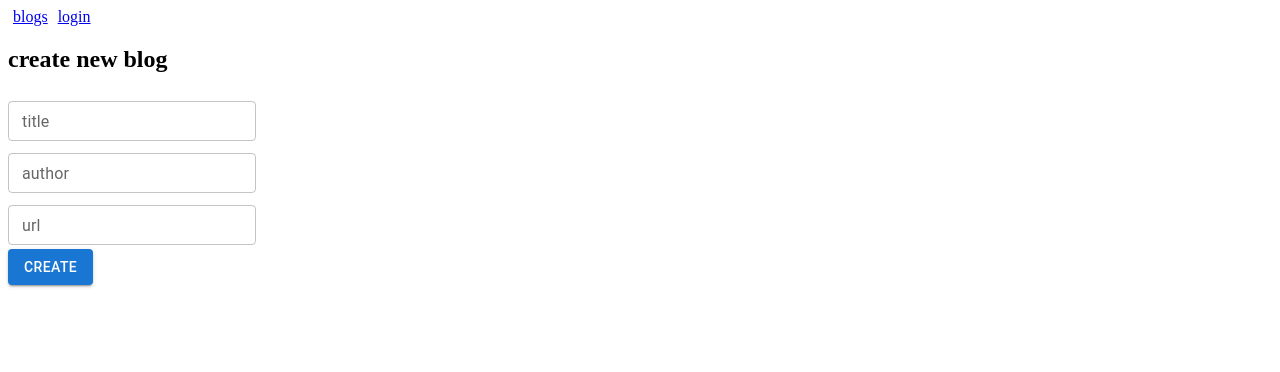
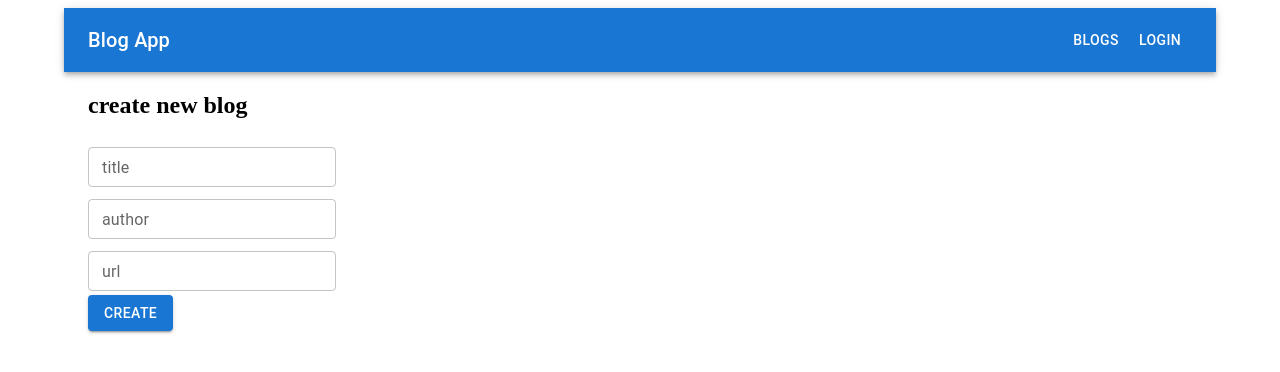
Before and after one commit to a-kuzmych/full-stack-open, a React (Vite) app in the folder part5/bloglist-frontend/: page /create in a window 1280 px wide. Shown: the top 372 px of the page. Built offline with nearby package versions, Linux system fonts and the light colour scheme; no server answers.

Commit message:
complete exercise 5.30

```diff
--- a/part5/bloglist-frontend/src/App.jsx
+++ b/part5/bloglist-frontend/src/App.jsx
@@ -8,6 +8,7 @@ import {
   useNavigate,
 } from "react-router-dom";
 import "../index.css";
+import { Container, AppBar, Toolbar, Typography, Button } from "@mui/material";
 import Bloglist from "./components/Bloglist";
 import Blog from "./components/Blog";
 import LoginForm from "./components/LoginForm";
@@ -112,28 +113,33 @@ const App = () => {
     : null;
 
   return (
-    <div>
-      <div>
-        <Link style={padding} to="/">
+    <Container>
+      <AppBar position="static" color="primary">
+        <Toolbar>
+          <Typography variant="h6" component="div" sx={{ flexGrow: 1 }}>
+            Blog App
+          </Typography>
+          <Button color="inherit" component={Link} to="/">
             blogs
-        </Link>
+          </Button>
           {user && (
-          <span>
-            <Link style={padding} to="/create">
+            <Button color="inherit" component={Link} to="/create">
               create new
-            </Link>
-          </span>
+            </Button>
           )}
           {user ? (
             <span>
-            <button onClick={handleLogout}>logout</button>
+              <Button color="inherit" onClick={handleLogout}>
+                logout
+              </Button>
             </span>
           ) : (
-          <Link style={padding} to="/login">
+            <Button color="inherit" component={Link} to="/login">
               login
-          </Link>
+            </Button>
           )}
-      </div>
+        </Toolbar>
+      </AppBar>
 
       <Routes>
         <Route
@@ -179,7 +185,7 @@ const App = () => {
         />
         <Route path="/create" element={<BlogForm createBlog={addBlog} />} />
       </Routes>
-    </div>
+    </Container>
   );
 };
 
--- a/part5/bloglist-frontend/src/components/BlogForm.jsx
+++ b/part5/bloglist-frontend/src/components/BlogForm.jsx
@@ -1,30 +1,30 @@
-import { useState } from 'react'
-import { useNavigate } from 'react-router-dom'
-import { TextField, Button } from '@mui/material'
+import { useState } from "react";
+import { useNavigate } from "react-router-dom";
+import { Container, TextField, Button } from "@mui/material";
 
 const BlogForm = ({ createBlog }) => {
-  const [title, setTitle] = useState('')
-  const [author, setAuthor] = useState('')
-  const [url, setUrl] = useState('')
+  const [title, setTitle] = useState("");
+  const [author, setAuthor] = useState("");
+  const [url, setUrl] = useState("");
 
-  const navigate = useNavigate()
+  const navigate = useNavigate();
 
   const addBlog = (event) => {
-    event.preventDefault()
+    event.preventDefault();
     createBlog({
       title,
       author,
-      url
-    })
+      url,
+    });
 
-    setTitle('')
-    setAuthor('')
-    setUrl('')
-    navigate('/')
-  }
+    setTitle("");
+    setAuthor("");
+    setUrl("");
+    navigate("/");
+  };
 
   return (
-    <div>
+    <Container>
       <h2>create new blog</h2>
       <form onSubmit={addBlog}>
         <TextField
@@ -55,8 +55,8 @@ const BlogForm = ({ createBlog }) => {
           create
         </Button>
       </form>
-    </div>
-  )
-}
+    </Container>
+  );
+};
 
-export default BlogForm
+export default BlogForm;
--- a/part5/bloglist-frontend/src/components/LoginForm.jsx
+++ b/part5/bloglist-frontend/src/components/LoginForm.jsx
@@ -1,5 +1,5 @@
 import Notification from './Notification'
-import { TextField, Button } from '@mui/material'
+import { Container, TextField, Button } from '@mui/material'
 
 const LoginForm = ({
   handleSubmit,
@@ -10,7 +10,7 @@ const LoginForm = ({
   notification,
 }) => {
   return (
-    <div>
+    <Container>
       <h2>Log in to application</h2>
       <Notification message={notification.message} type={notification.type} />
       <form onSubmit={handleSubmit}>
@@ -35,7 +35,7 @@ const LoginForm = ({
           login
         </Button>
       </form>
-    </div>
+    </Container>
   )
 }
 
--- a/part5/bloglist-frontend/src/components/Notification.jsx
+++ b/part5/bloglist-frontend/src/components/Notification.jsx
@@ -1,9 +1,17 @@
+import { Alert } from '@mui/material'
+
 const Notification = ({ message, type }) => {
-  if (message === null) {
+  if (!message) {
     return null
   }
 
-  return <div className={`message ${type}`}>{message}</div>
+  const alertSeverity = (type === 'error' || type === 'success') ? type : 'info'
+
+  return (
+    <Alert severity={alertSeverity} sx={{ mb: 2 }}>
+      {message}
+    </Alert>
+  )
 }
 
 export default Notification
```
Lines whose indentation alone changed are shown as unchanged.
